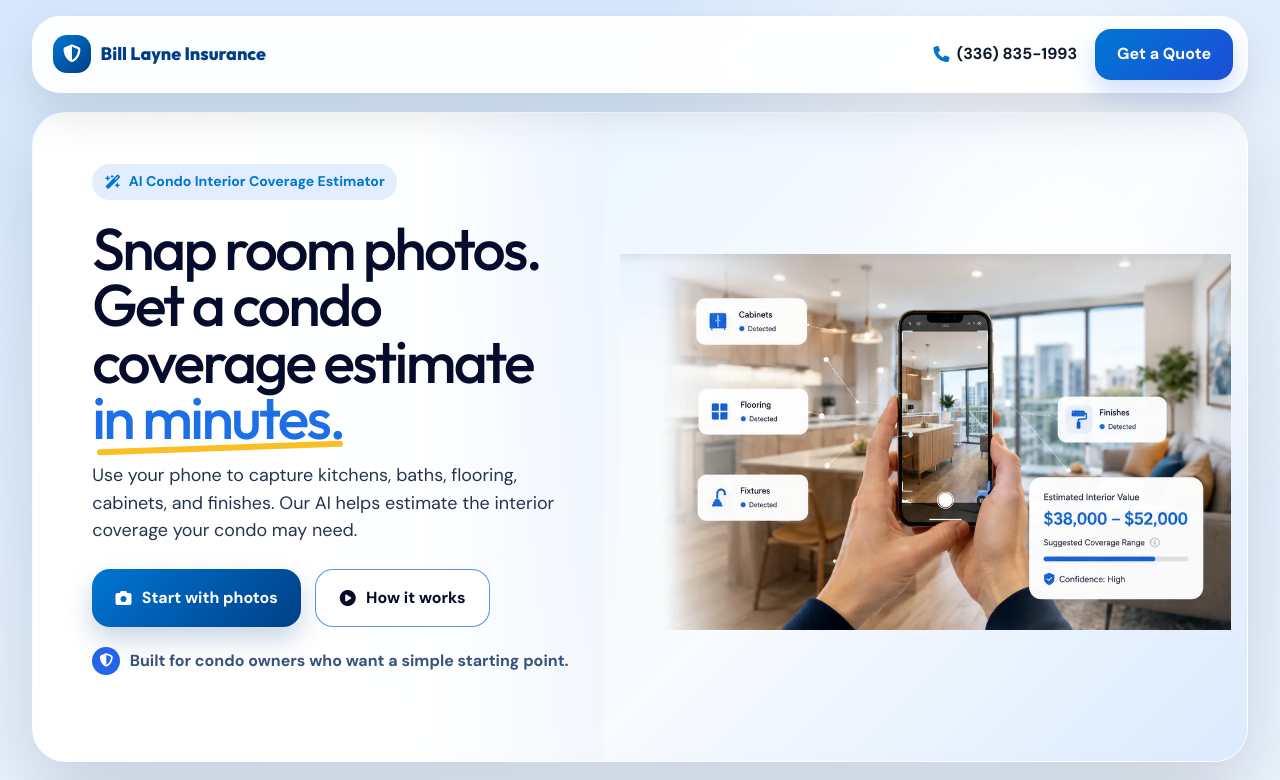
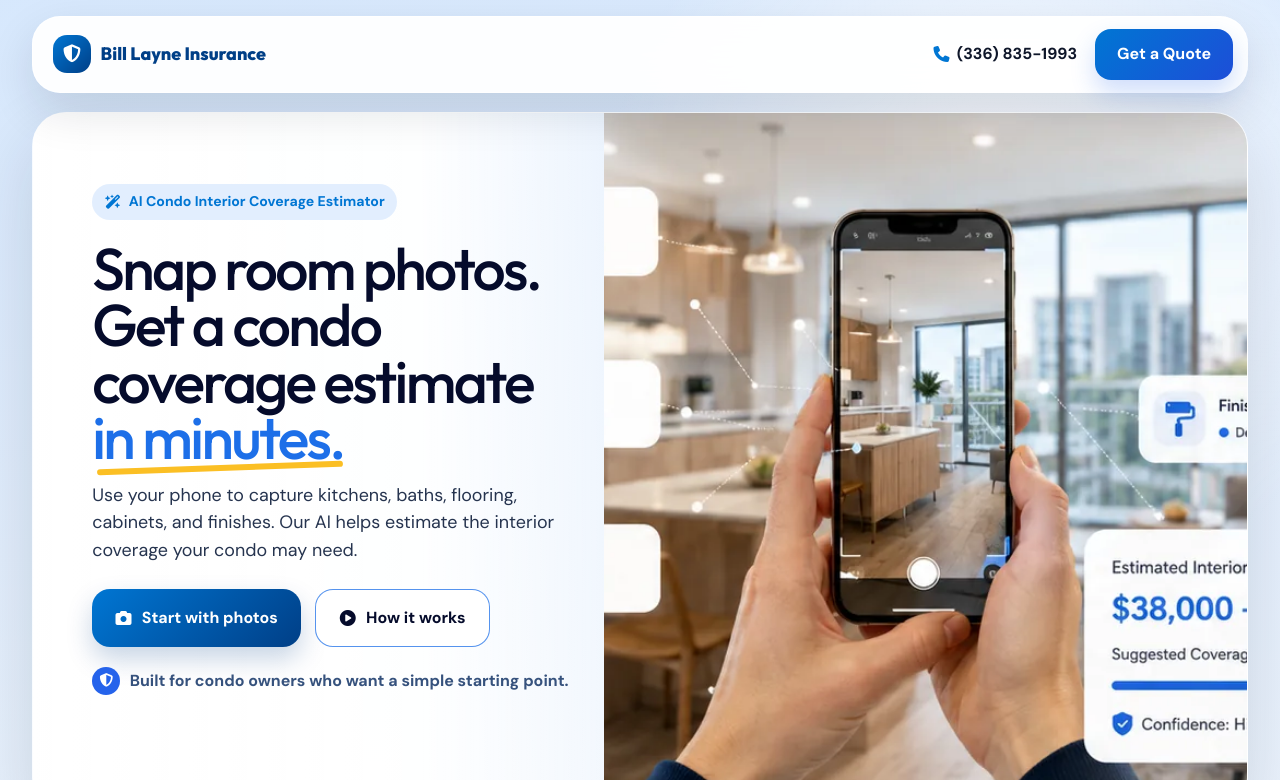
Before and after one commit to BillLayne/CONDO-COVERAGE-CALCULATOR, a website: page public/index.html in a window 1280 px wide. Shown: the top 780 px of the page. Drawn offline with nearby package versions, Linux system fonts and the light colour scheme.

Commit message:
Make condo hero image taller

```diff
--- a/public/index.html
+++ b/public/index.html
@@ -217,7 +217,7 @@
             grid-template-columns: minmax(420px, 0.94fr) minmax(0, 1.06fr);
             gap: 0;
             align-items: center;
-            height: clamp(650px, 72vh, 760px);
+            height: clamp(700px, 76vh, 820px);
             border-radius: 34px;
             overflow: hidden;
             background: linear-gradient(90deg, #ffffff 0%, rgba(255, 255, 255, 0.96) 32%, rgba(255, 255, 255, 0.35) 52%, rgba(255, 255, 255, 0) 68%);
@@ -292,13 +292,14 @@
 
         .coverage-photo--hero img {
             position: absolute;
-            inset: 1rem;
-            width: calc(100% - 2rem);
-            height: calc(100% - 2rem);
+            inset: 0;
+            width: 100%;
+            height: 100%;
             min-height: 0;
             aspect-ratio: unset;
-            object-fit: contain;
-            object-position: center;
+            object-fit: cover;
+            object-position: 58% center;
+            transform: scale(1.03);
         }
 
         .coverage-photo--results img {
```
